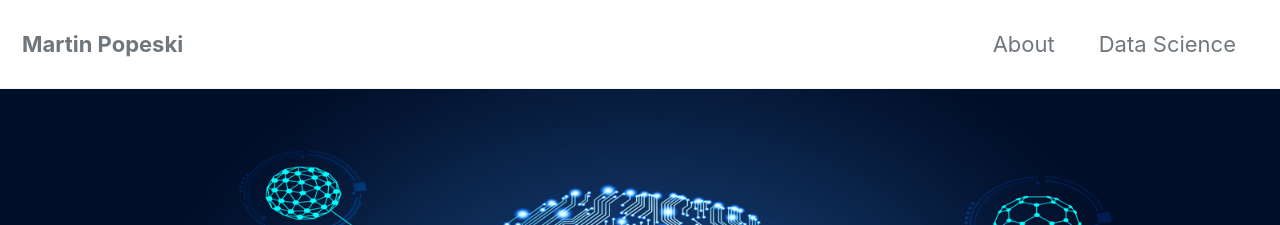
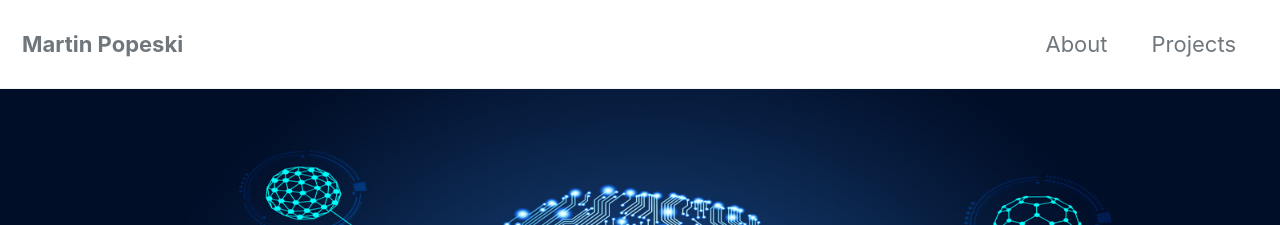
Before and after one commit to martinpopeski/martinpopeski.github.io, a Jekyll site: the page built from _pages/projects.md, in a window 1280 px wide and 900 px high. Shown: the top 225 px of the window. Built offline with Jekyll 4.4.1, drawn with Linux system fonts in a browser that asks for light colours; cached includes are drawn as plain includes; nearby versions of some CDN libraries.

Commit message:
changing the tile names

```diff
--- a/_data/navigation.yml
+++ b/_data/navigation.yml
@@ -2,8 +2,8 @@
 main:
   - title: "About"
     url: /about/
-  - title: "Data Science"
-    url: /machine-learning/
+  - title: "Projects"
+    url: /projects/
   # - title: "About"
   #   url: https://mmistakes.github.io/minimal-mistakes/about/
   # - title: "Sample Posts"
--- a/_pages/machinelearning.md
+++ b/_pages/projects.md
@@ -1,6 +1,6 @@
 ---
 layout: archive
-permalink: /machine-learning/
+permalink: /projects/
 title: "Projects"
 author-profile: true
 header:
```
